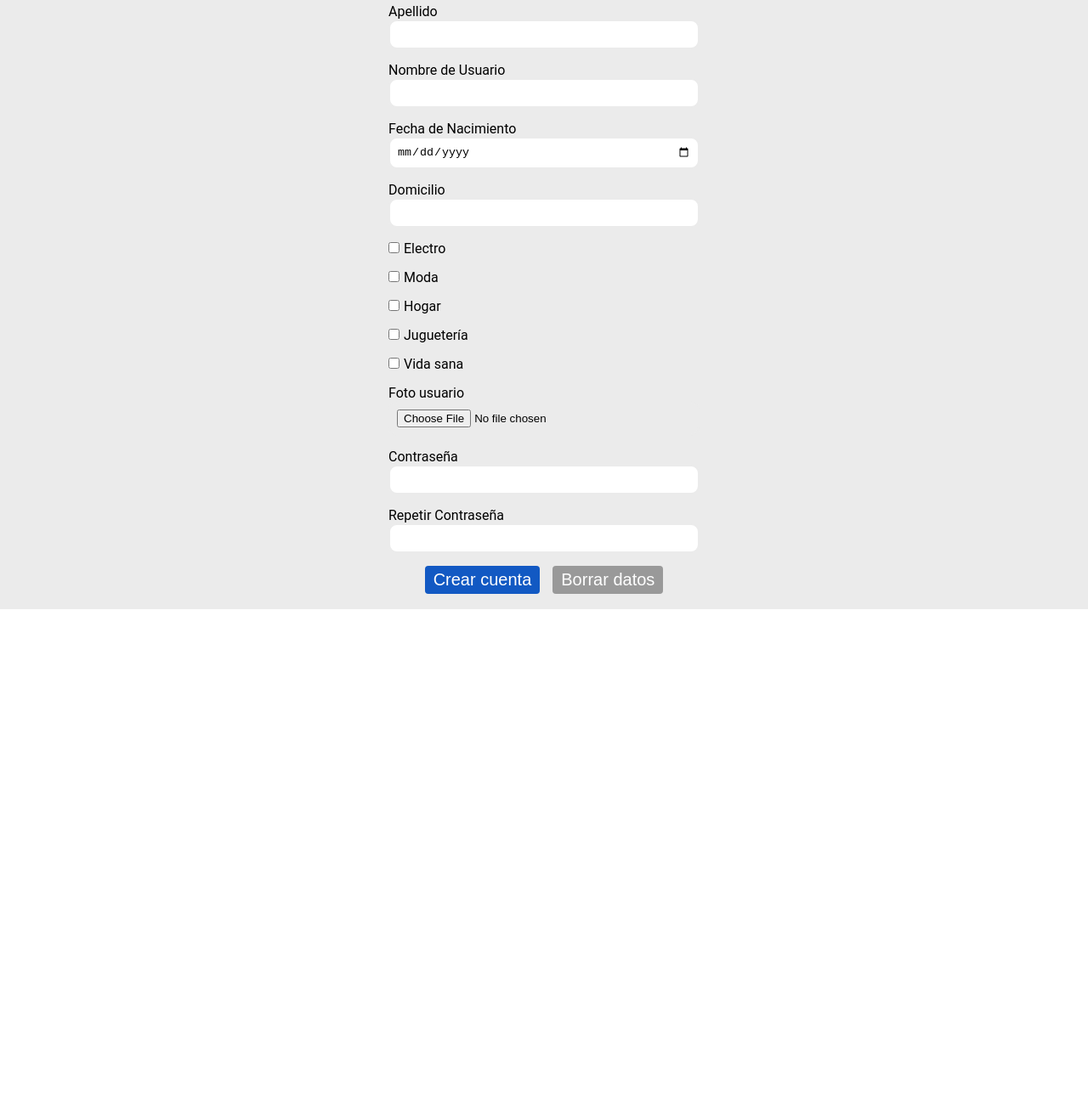
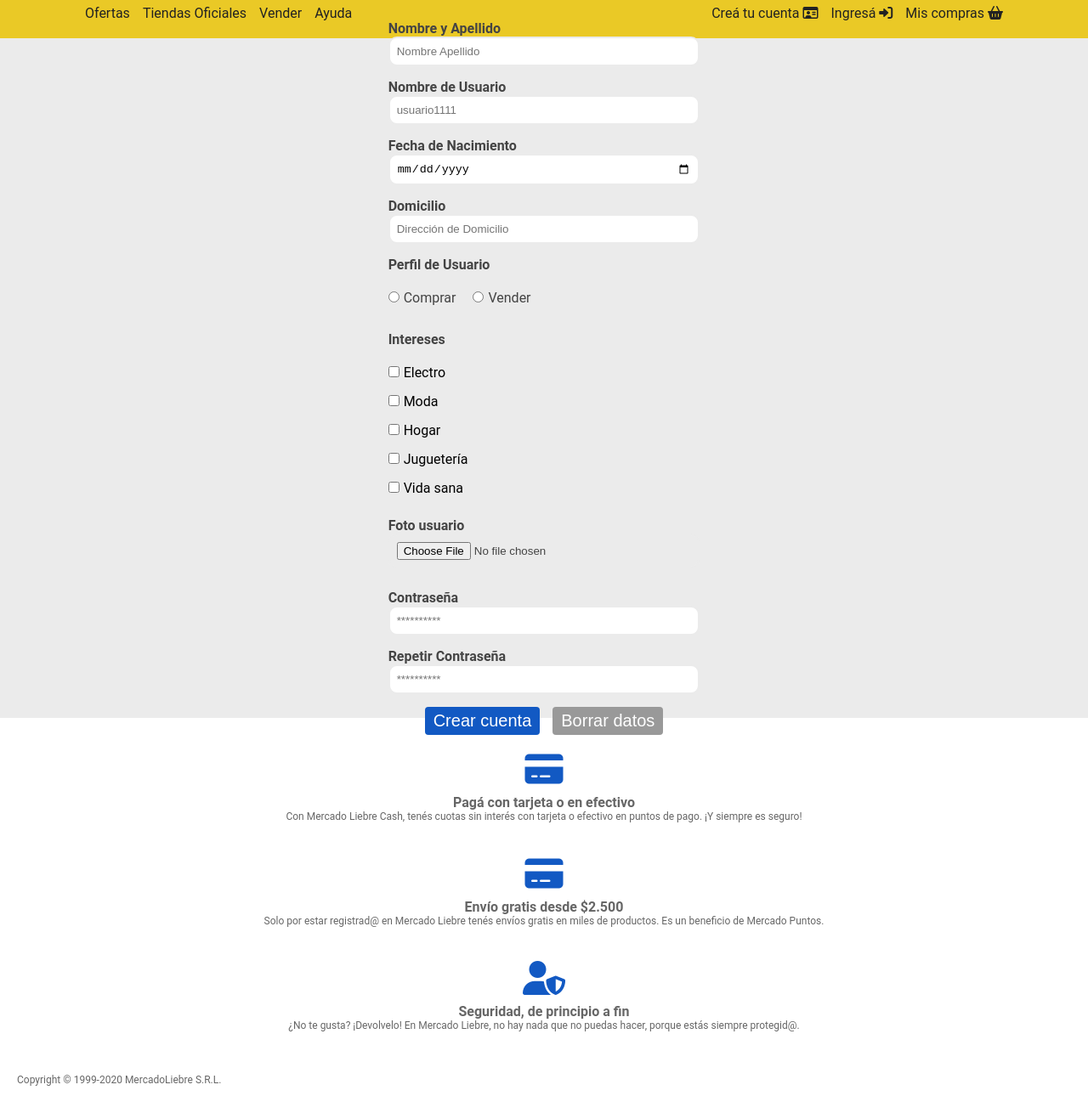
Before and after one commit to sleklere/mercado-liebre-santiago-leklere, a website: page views/register.html in a window 1280 px wide. Shown: the part 83-1373 px from the top of the page at 85% size. Before the commit the page ends 800 px from the top, so only its background shows below. Drawn offline with Linux system fonts and the light colour scheme; files that its build step writes are made by us from their sources.

Commit message:
views login y register avanzadas y con header y footer colocados

```diff
--- a/app.js
+++ b/app.js
@@ -14,4 +14,8 @@ app.get("/register", (req, res) => {
   res.sendFile(path.join(__dirname, "/views/register.html"));
 });
 
+app.get("/login", (req, res) => {
+  res.sendFile(path.join(__dirname, "/views/login.html"));
+});
+
 app.use(express.static("public"));
--- a/public/css/register.css
+++ b/public/css/register.css
@@ -1,23 +1,37 @@
-.container-register--form {
-  height: 100vh;
+.div-perfil--usuario {
   display: flex;
-  align-items: center;
-  justify-content: center;
-  background-color: #ebebeb;
+  flex-wrap: wrap;
+  gap: 2rem;
 }
 
-/* .container-register--form form {
-} */
+.div-perfil--usuario p {
+  width: 100%;
+  /* font-weight: 700;
+  color: #444; */
+}
 
-.categorias-interes {
-  display: flex;
-  flex-direction: column;
+.div-perfil--usuario label {
+  font-weight: 400;
+}
+
+.div-perfil--usuario input {
+  margin-right: 5px;
+}
+
+.categ-interes-p {
+  margin-bottom: 20px;
+  /* font-weight: 700;
+  color: #444; */
 }
 
 .checkbox {
   margin-right: 5px;
 }
 
+.div-foto--usuario {
+  margin: 2.5rem 0;
+}
+
 .div-buttons-form a {
   text-decoration: none;
   color: #fff;
--- a/public/css/style.css
+++ b/public/css/style.css
@@ -248,6 +248,15 @@ main section article:hover {
 /* Form */
 /* ///////////////////// */
 
+.container--form {
+  height: 100vh;
+  display: flex;
+  align-items: center;
+  justify-content: center;
+  background-color: #ebebeb;
+  padding: 0 5%;
+}
+
 .create-form {
   padding: 2rem 1.5rem;
   background-color: #ebebeb;
@@ -258,11 +267,11 @@ main section article:hover {
   font-size: 1.6rem;
 }
 
-.divs-form label {
-  display: block;
-  /* font-style: italic; */
+.divs-form label,
+.divs-form p {
   font-size: 1.6rem;
-  margin-bottom: 0.5rem;
+  font-weight: 700;
+  color: #444;
 }
 
 .control {
--- a/views/register.html
+++ b/views/register.html
@@ -5,30 +5,89 @@
     <meta http-equiv="X-UA-Compatible" content="IE=edge" />
     <meta name="viewport" content="width=device-width, initial-scale=1.0" />
 
+    <link
+      rel="stylesheet"
+      href="https://cdnjs.cloudflare.com/ajax/libs/font-awesome/6.2.0/css/all.min.css"
+    />
+
     <link rel="stylesheet" href="/css/style.css" />
     <link rel="stylesheet" href="/css/register.css" />
+    <link rel="stylesheet" href="css/queries.css" />
 
     <title>Creá tu cuenta</title>
   </head>
   <body>
-    <div class="container-register--form">
-      <form action="/resultadosRegistro" method="post">
+    <header>
+      <div class="header-top">
+        <a href="/" class="logo"
+          ><img src="/images/logo-mercado-liebre.svg" alt="logo"
+        /></a>
+        <form action="/" method="get" class="search-bar-div">
+          <input
+            class="search-bar"
+            type="text"
+            placeholder="Buscar productos, marcas"
+          />
+          <button type="submit" class="search-btn">
+            <i class="fa-solid fa-magnifying-glass"></i>
+          </button>
+        </form>
+        <p class="compra-en-cuotas">
+          <i class="fa-solid fa-hand-holding-dollar"></i> Comprá en cuotas y sin
+          tarjeta de crédito
+        </p>
+      </div>
+      <nav class="main-nav">
+        <ul class="nav nav-bar">
+          <li><a class="links-header" href="#">Ofertas</a></li>
+          <li><a class="links-header" href="#">Tiendas Oficiales</a></li>
+          <li><a class="links-header" href="#">Vender</a></li>
+          <li><a class="links-header" href="#">Ayuda</a></li>
+        </ul>
+        <ul class="nav login-bar">
+          <li>
+            <a class="links-header" href="/register"
+              >Creá tu cuenta <i class="fa-regular fa-id-card"></i
+            ></a>
+          </li>
+          <li>
+            <a class="links-header" href="/login"
+              >Ingresá <i class="fa-solid fa-right-to-bracket"></i
+            ></a>
+          </li>
+          <li>
+            <a class="links-header" href="#"
+              >Mis compras <i class="fa-solid fa-basket-shopping"></i
+            ></a>
+          </li>
+        </ul>
+      </nav>
+      <a class="burger-menu">
+        <i class="fas fa-bars"></i>
+      </a>
+    </header>
+    <main class="container--form">
+      <form action="/" method="get">
         <div class="divs-form">
           <label
-            >Nombre
-            <input type="text" name="nombre" class="control" />
-          </label>
-        </div>
-        <div class="divs-form">
-          <label
-            >Apellido
-            <input type="text" name="apellido" class="control" />
+            >Nombre y Apellido
+            <input
+              type="text"
+              name="nombre-apellido"
+              placeholder="Nombre Apellido"
+              class="control"
+            />
           </label>
         </div>
         <div class="divs-form">
           <label
             >Nombre de Usuario
-            <input type="text" name="usuario" class="control" />
+            <input
+              type="text"
+              name="usuario"
+              placeholder="usuario1111"
+              class="control"
+            />
           </label>
         </div>
         <div class="divs-form">
@@ -40,10 +99,29 @@
         <div class="divs-form">
           <label
             >Domicilio
-            <input type="text" name="docmicilio" class="control" />
+            <input
+              type="text"
+              name="docmicilio"
+              placeholder="Dirección de Domicilio"
+              class="control"
+            />
           </label>
         </div>
+        <div class="divs-form div-perfil--usuario">
+          <p>Perfil de Usuario</p>
+          <div class="divs-form">
+            <label>
+              <input type="radio" name="perfilUsuario" value="comprar" />Comprar
+            </label>
+          </div>
+          <div class="divs-form">
+            <label>
+              <input type="radio" name="perfilUsuario" value="vender" />Vender
+            </label>
+          </div>
+        </div>
         <div class="divs-form">
+          <p class="categ-interes-p">Intereses</p>
           <div class="divs-form">
             <input
               type="checkbox"
@@ -85,7 +163,7 @@
             />Vida sana
           </div>
         </div>
-        <div class="divs-form">
+        <div class="divs-form div-foto--usuario">
           <label
             >Foto usuario
             <input
@@ -99,20 +177,48 @@
         <div class="divs-form">
           <label
             >Contraseña
-            <input type="password" class="control" />
+            <input type="password" placeholder="**********" class="control" />
           </label>
         </div>
         <div class="divs-form">
           <label
             >Repetir Contraseña
-            <input type="password" class="control" />
+            <input type="password" placeholder="**********" class="control" />
           </label>
         </div>
         <div class="div-buttons-form">
-          <button type="submit"><a href="/">Crear cuenta</a></button>
+          <button type="submit">Crear cuenta</button>
           <button type="reset">Borrar datos</button>
         </div>
       </form>
-    </div>
+    </main>
+    <footer>
+      <div>
+        <i class="fa-solid fa-credit-card"></i>
+        <h3>Pagá con tarjeta o en efectivo</h3>
+        <p>
+          Con Mercado Liebre Cash, tenés cuotas sin interés con tarjeta o
+          efectivo en puntos de pago. ¡Y siempre es seguro!
+        </p>
+      </div>
+      <div>
+        <i class="fa-solid fa-credit-card"></i>
+        <h3>Envío gratis desde $2.500</h3>
+        <p>
+          Solo por estar registrad@ en Mercado Liebre tenés envíos gratis en
+          miles de productos. Es un beneficio de Mercado Puntos.
+        </p>
+      </div>
+      <div>
+        <i class="fa-solid fa-user-shield"></i>
+        <h3>Seguridad, de principio a fin</h3>
+        <p>
+          ¿No te gusta? ¡Devolvelo! En Mercado Liebre, no hay nada que no puedas
+          hacer, porque estás siempre protegid@.
+        </p>
+      </div>
+
+      <p class="copyright">Copyright © 1999-2020 MercadoLiebre S.R.L.</p>
+    </footer>
   </body>
 </html>
```
Also changed, not shown: views/home.html (+7 -5 lines), views/login.html (added, +117 -0 lines), public/css/login.css (added), 1 other file.
